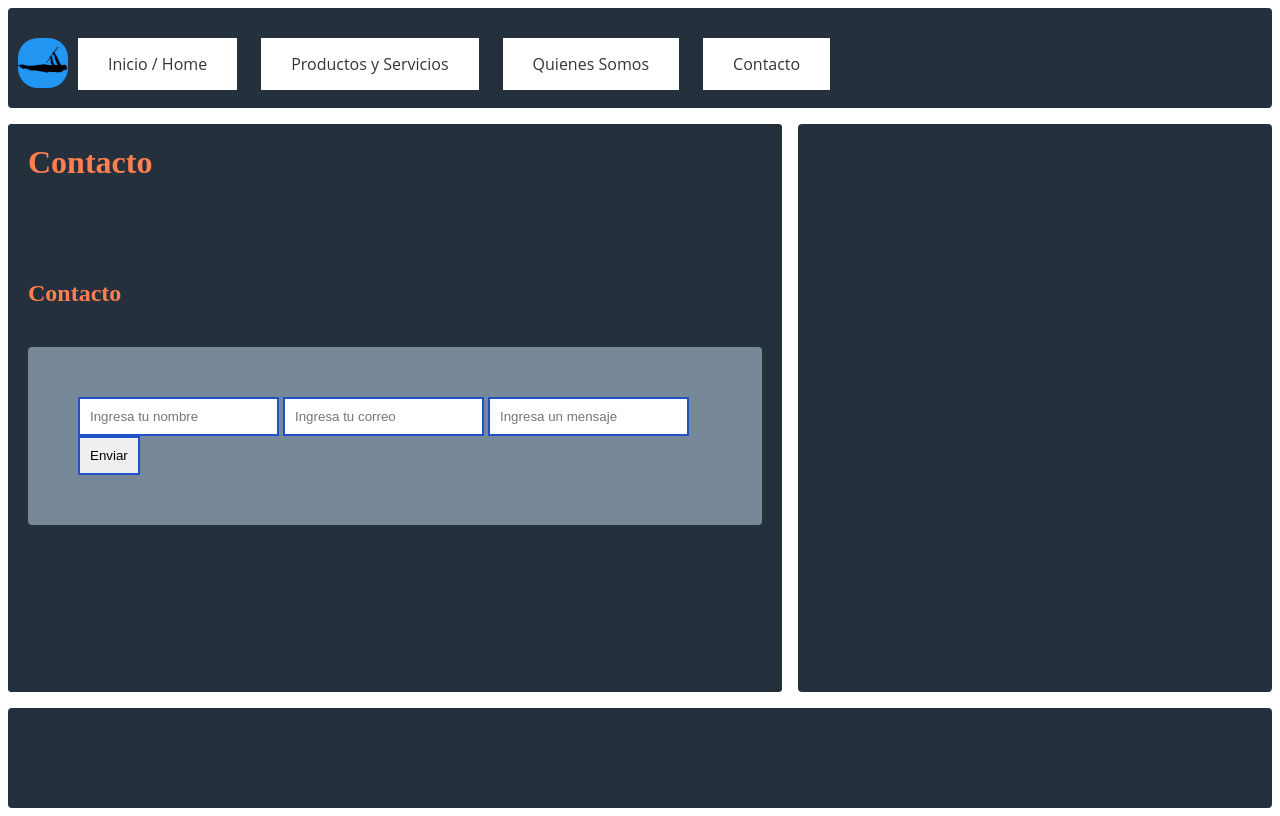
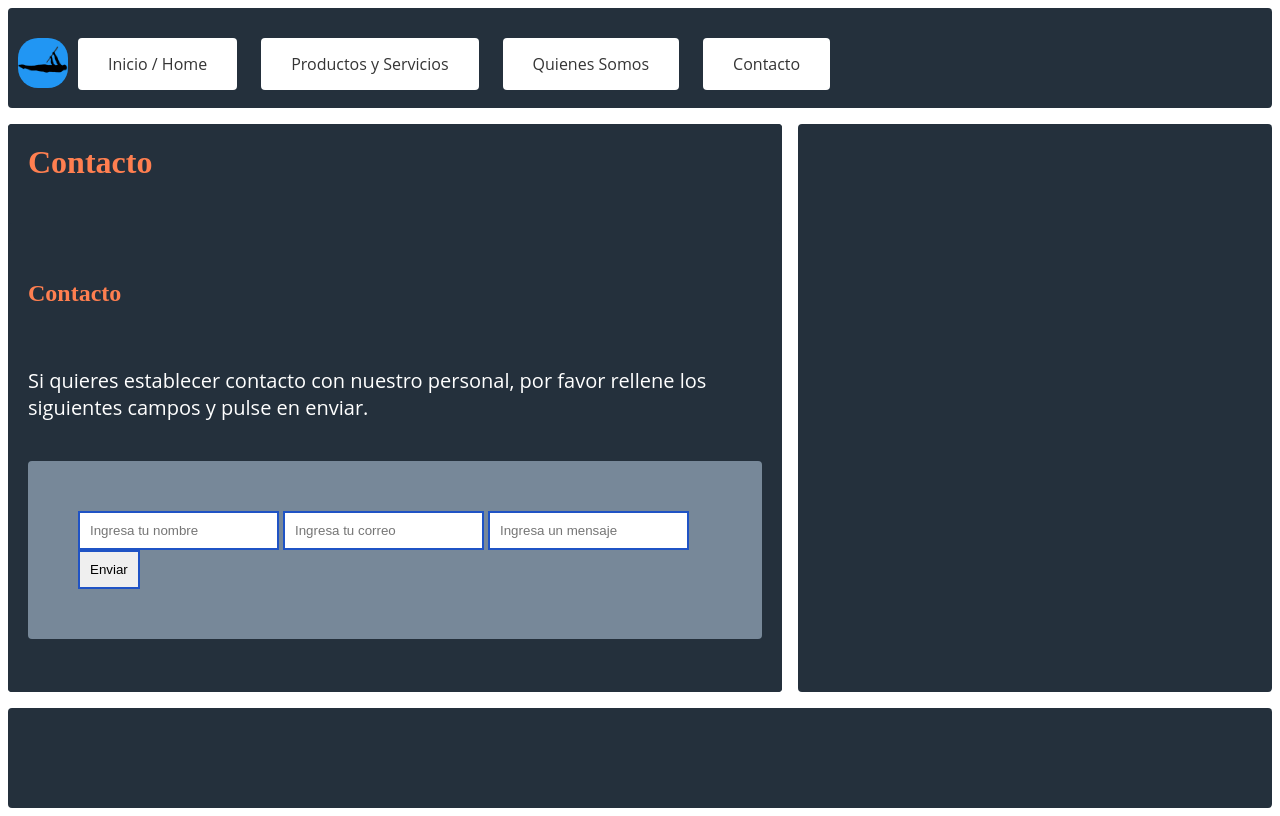
Before and after one commit to J0taequis/Proyecto-Web-Calistenia, a PHP site: page / in a window 1280 px wide, after a click on "Contacto". Run offline with PHP 8.4, Linux system fonts and the light colour scheme.

Commit message:
Actualizado total
Actualizado

```diff
--- a/index.html
+++ b/index.html
@@ -1,9 +1,10 @@
 <!DOCTYPE html>
-<html lang="en">
+<html lang="es">
 <head>
     <meta charset="UTF-8">
     <meta http-equiv="X-UA-Compatible" content="IE=edge">
     <meta name="viewport" content="width=device-width, initial-scale=1.0">
+    <meta name="description" content="Proyecto Desarrollo Web Hecho por Sion Arancibia y Eduardo Jaramillo">
     <link rel="stylesheet" type="text/css" href="style.css">
     <title>Proyect</title>
 </head>
@@ -18,12 +19,12 @@
 
                 <li><a id="dropbtn" href="#">Quienes Somos</a>
                     <ul id="submenu">
-                        <li onclick="mostrarcontenido(listaul[3], 'Historia')"><a href="#">Historia</a></li>
-                        <li onclick="mostrarcontenido(listaul[4], 'Equipo')"><a href="#">Equipo</a></li>
+                        <li onclick="mostrarcontenido(listaul[2], 'Historia')"><a href="#">Historia</a></li>
+                        <li onclick="mostrarcontenido(listaul[3], 'Equipo')"><a href="#">Equipo</a></li>
                     </ul>
                 </li>
 
-                <li onclick="mostrarcontenido(listaul[5], 'Contacto')"><a href="#">Contacto</a> </li>
+                <li onclick="mostrarcontenido(listaul[4], 'Contacto')"><a href="#">Contacto</a> </li>
             </ul>
         </nav>
     </header>
@@ -72,19 +73,35 @@
                 </table>
             </section>
             <section id="PyS">
-                <h2>PyS</h2>
-            </section>
-            <section id="QS">
-                <h2>QS</h2>
+                <h2>Productos y Servicios</h2>
+                <p>
+                    Nos encargamos de ofrecer el equipamiento necesario para los aventurados en esta disciplina, podemos mencionar los siguientes: bandas elásticas, anillas, barras paralelas, barras para flexiones, barras para dominadas, muñequeras, magnesio deportivo, etc.
+                </p>
+                <p>
+                    Ofrecemos los siguientes servicios: instalación personalizada de parques para calistenia, envíos gratuitos dentro de Temuco, asesorías y planes de entrenamiento.
+                </p>
             </section>
             <section id="H">
                 <h2>Historia</h2>
+                <p>
+                    Los cimientos de esta empresa se dan en la Universidad Católica de Temuco, cuando dos estudiantes de ingeniería se dan cuenta de la escasez de lugares donde practicar calistenia. Ellos junto a sus amigos deciden crear un grupo de calistenia, en el cual se motivan, apoyan y comparten. Este grupo iba escalando en todo aspecto, es así como surge la idea de crear una empresa, enfocada en expandir esta hermosa disciplina.
+                </p>
             </section>
             <section id="Eq">
-                <h2>Equipo</h2>
+                <h3>Sion Arancibia</h3>
+                <p>
+                    Nacido en Chile en el año 2003. Es el fundador de la empresa, encargado del marketing, también desempeña sus funciones como desarrollador web en la misma, estudiante de ingeniería civil informática UCT. Apasionado por la calistenia y su labor como programador.
+                </p>
+                <h3>Eduardo Jaramillo</h3>
+                <p>
+                    Nacido en Chile en el año 2003. Es cofundador de la empresa, encargado del área de finanzas y producción, también desempeña sus funciones como desarrollador web en la misma, estudiante de ingeniería civil informática UCT. Apasionado por la calistenia y su labor como programador.
+                </p>
             </section>
             <section id="Contact">
                 <h2>Contacto</h2>
+                <p>
+                    Si quieres establecer contacto con nuestro personal, por favor rellene los siguientes campos y pulse en enviar.
+                </p>
                 <div id="container-form">
                     <form class="formulario" onsubmit="muestraDatos()">
                         <input id="form1" type="text" name="nombre" placeholder="Ingresa tu nombre">
--- a/script.js
+++ b/script.js
@@ -1,4 +1,4 @@
-var listaul = ["IH", "PyS", "QS", "H", "Eq", "Contact"];
+var listaul = ["IH", "PyS", "H", "Eq", "Contact"];
 
 function mostrarcontenido(a, text) {
     document.getElementById(a).style.display = "block";
--- a/style.css
+++ b/style.css
@@ -80,6 +80,7 @@
     color: #353535;
     text-decoration: none;
     font-family: 'Open sans';
+    border-radius: 4px;
 }
 
 #menu li a:hover {
@@ -111,7 +112,7 @@
 
 /* ---------------------- Secciones de los articulos ---------------------- */
 
-#PyS, #QS, #H, #Eq, #Contact {
+#PyS, #H, #Eq, #Contact {
     display: none;
 }
 
@@ -120,9 +121,14 @@ section h2 {
     color: coral;
 }
 
+h3 {
+    padding: 20px;
+    color: coral;
+}
+
 /* ---------------------- Seccion/Inicio/Home ---------------------- */
 
-.p1IH, .p2IH {
+p {
     margin: 0;
     padding: 20px;
     font-family: 'Open sans';
```
